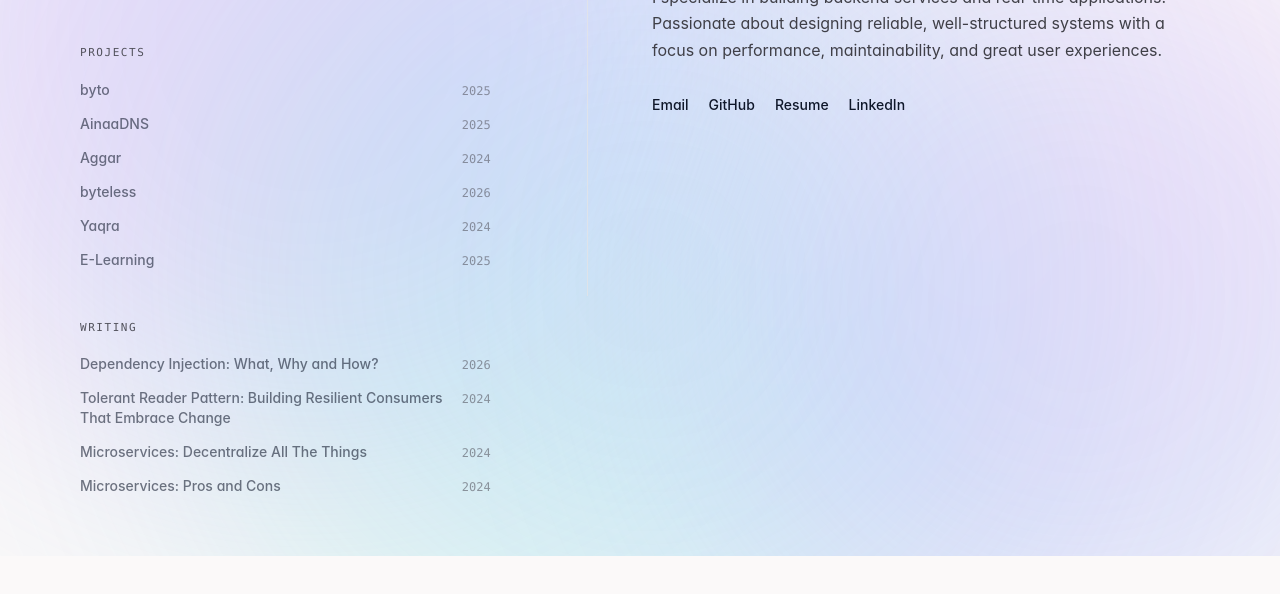
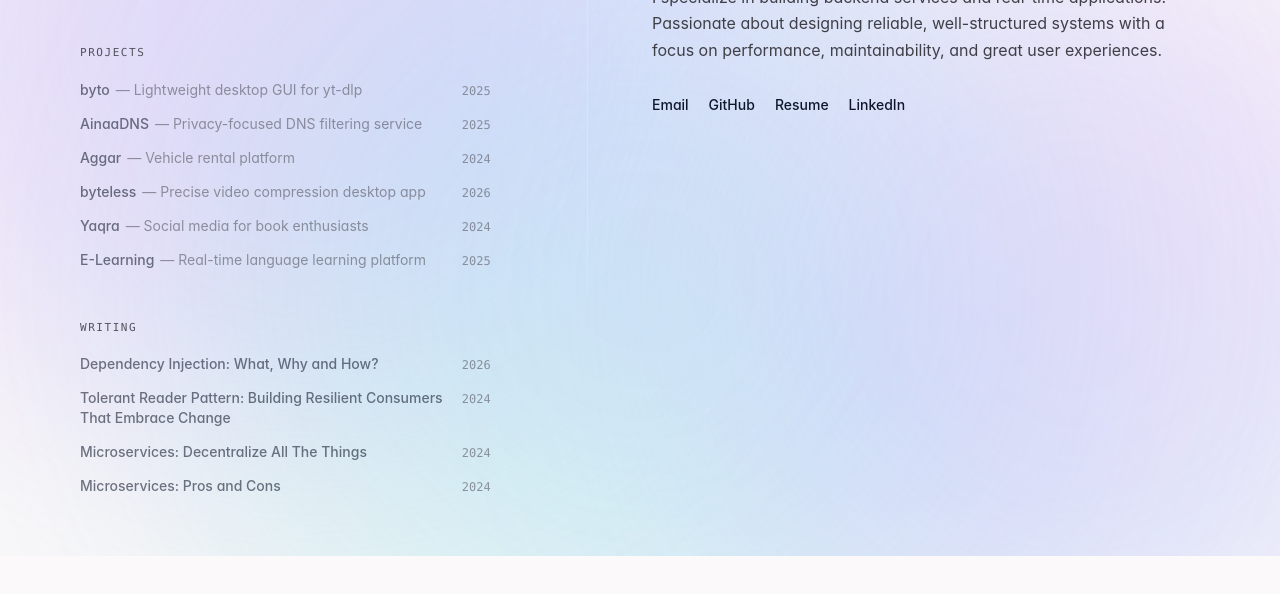
Before and after one commit to OmarNaru1110/PortfolioFrontend, an Astro site: page / in a window 1280 px wide. Shown: the part 244-838 px from the top of the page. Built offline with nearby package versions, Linux system fonts and the light colour scheme; Astro itself is replaced by a stand-in of ours.

Commit message:
feat: add short discription to the projects on the left catalog

```diff
--- a/src/components/LeftCatalog.astro
+++ b/src/components/LeftCatalog.astro
@@ -165,7 +165,7 @@ import { aboutItems, experienceItems, projectItems, writingItems } from '../data
       {projectItems.map(item => (
         <li class="interactive-item cursor-pointer flex items-baseline justify-between py-0.5 group" data-item-id={item.id}>
           <span class="text-[#0f172a] font-medium group-hover:text-black transition-colors flex items-center item-title">
-            {item.title}
+            {item.title} <span class="text-zinc-600 font-normal ml-1.5">— {item.subtitle}</span>
           </span>
           {item.date && <span class="text-zinc-600 item-date tabular font-mono text-xs whitespace-nowrap pl-4">{item.date}</span>}
         </li>
```
